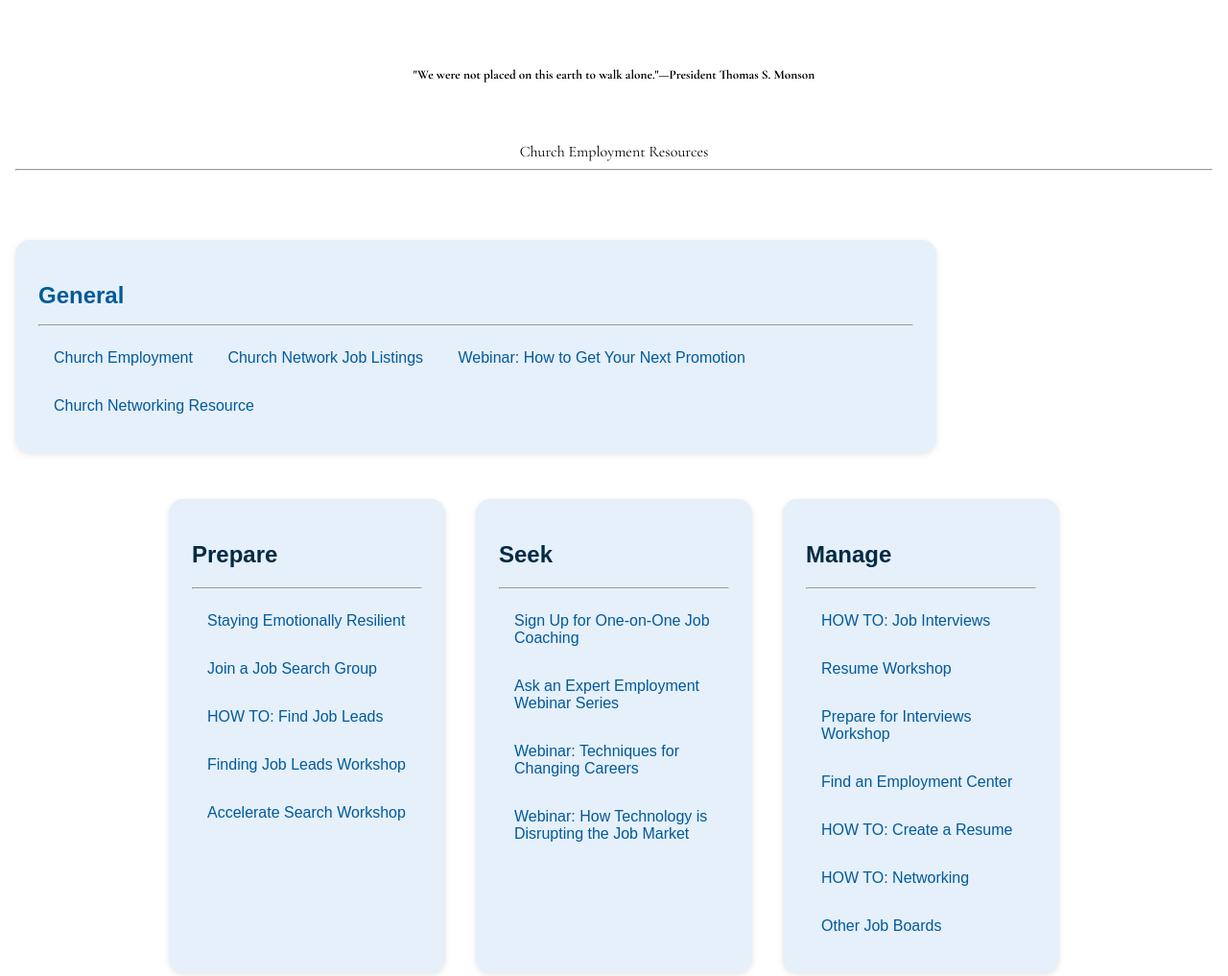
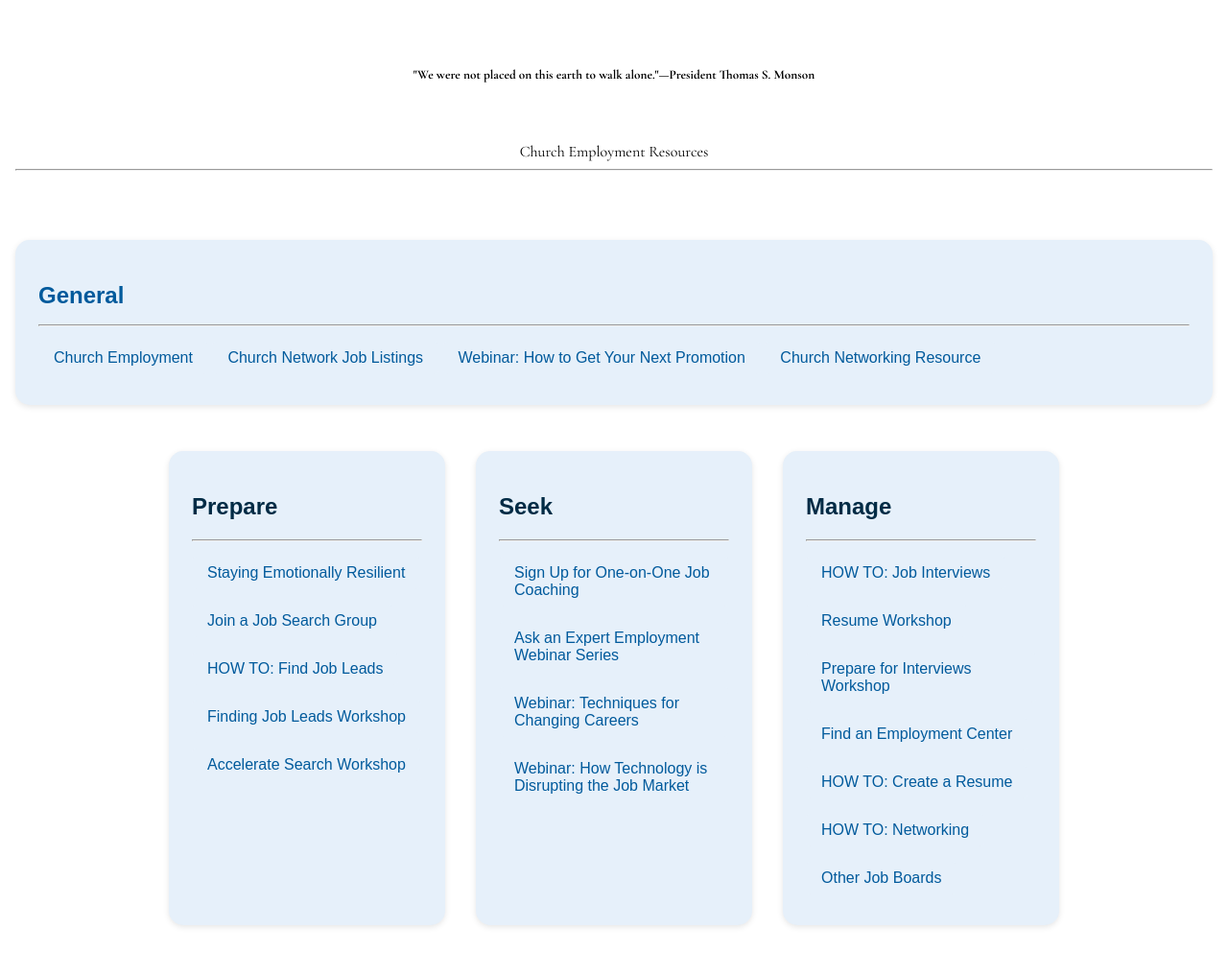
Before and after one commit to bjralphs/EmploymentResources, a plain HTML site: page index.html in a window 1280 px wide. Shown: the top 1017 px of the page at 96% size. Drawn offline with nearby package versions, Linux system fonts and the light colour scheme.

Commit message:
Update index.html

```diff
--- a/index.html
+++ b/index.html
@@ -116,7 +116,7 @@
   </header>
 
   <!-- General - full row -->
-  <div class="slide" style="width: 75%;">
+  <div class="slide">
     <h2>General</h2>
     <hr>
     <a href="#" target="_blank">Church Employment</a>
```
